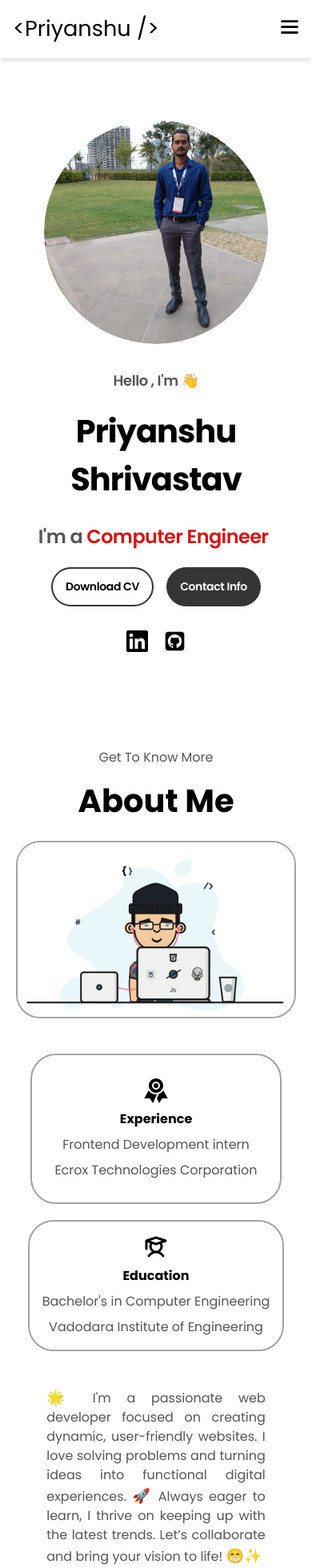
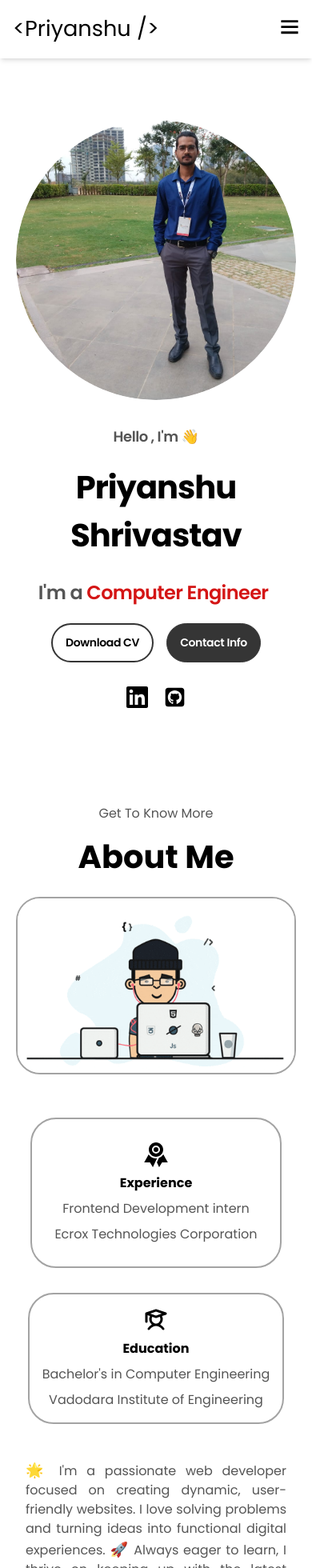
Before and after one commit to Priyanshu-Shrivastav/portfolio, a React (Vite) app: page / in a window 390 px wide. Shown: the top 1960 px of the page at 80% size. Built offline with nearby package versions, Linux system fonts and the light colour scheme.

Commit message:
second responsive changes

```diff
--- a/src/components/About.jsx
+++ b/src/components/About.jsx
@@ -11,7 +11,7 @@ function About() {
           <div className="text-[40px] md:text-[45px] font-bold">About Me</div>
         </div>
         <div className="flex flex-wrap p-5 columns-2 xl:flex xl:flex-nowrap gap-3">
-          <div className="mx-auto xl:basis-[40%]">
+          <div className="mb-[10px] mx-auto xl:basis-[40%]">
             <div className="md:w-[400px] md:h-[400px] rounded-[30px] overflow-hidden border-[2px] border-[#A3A3A3]">
                 <img
                 className="w-full h-full object-contain"
@@ -23,7 +23,7 @@ function About() {
           </div>
           <div className=" xl:basis-[60%]">
             <div className="columns-2 grid grid-col-1 md:flex md:flex-wrap xl:grid xl:grid-cols-2 my-8 gap-[20px] sm:gap-[35px]">
-              <div className="flex flex-col items-center sm:text-center flex-1 p-7 border-[2px] border-[#A3A3A3] rounded-[2rem] gap-2 mx-auto">
+              <div className="flex flex-col items-center sm:text-center flex-1 p-7 border-[2px] border-[#A3A3A3] rounded-[2rem] gap-2 mx-auto mb-[11px] sm:mb-0">
                 <IoRibbonSharp fontSize={32} />
                 <div className="font-bold">Experience</div>
                 <div className="text-[#555555]">Frontend Development intern</div>
@@ -37,7 +37,7 @@ function About() {
               </div>
             </div>
 
-            <div className="p-[12px] text-justify text-[#555555] w-[85%] mx-auto">
+            <div className="p-[12px] text-justify text-[#555555] sm:w-[85%]  mx-auto">
             <span className="text-[18px]">🌟</span> I'm a passionate web developer focused on creating dynamic, user-friendly websites. I love solving problems and turning ideas into functional digital experiences. <span className="text-[18px]">🚀</span> Always eager to learn, I thrive on keeping up with the latest trends. Let’s collaborate and bring your vision to life! <span className="text-[18px]">😁</span><span className="text-[18px]">✨</span>
             </div>
           </div>
--- a/src/components/ExCard.jsx
+++ b/src/components/ExCard.jsx
@@ -8,9 +8,9 @@ export function ExCard1() {
   return (
     <div className="p-7 border-[2px] border-[#A3A3A3] rounded-[2rem] xl:basis-[50%] xl:p-10 w-full sm:w-[400px] mx-auto">
 
-        <div className="text-[#555555] text-center mb-10 font-semibold text-[1.75rem]">Skills</div>
+        <div className="text-[#555555] text-center mb-4 sm:mb-10 font-semibold text-[1.75rem]">Skills</div>
 
-        <div className="grid md:grid-cols-2 gap-[32px]">
+        <div className="grid md:grid-cols-2 gap-[20px] sm:gap-[32px]">
 
             {
                 techObject1.map((data , i)=>{
@@ -27,9 +27,9 @@ export function ExCard2() {
   return (
     <div className="p-7 border-[2px] border-[#A3A3A3] rounded-[2rem] xl:basis-[50%] xl:p-10 w-full sm:w-[400px] mx-auto">
 
-        <div className="text-[#555555] text-center mb-10 font-semibold text-[1.75rem]">Skills</div>
+        <div className="text-[#555555] text-center mb-4 sm:mb-10 font-semibold text-[1.75rem]">Skills</div>
 
-        <div className="grid md:grid-cols-2 gap-[32px] text-start">
+        <div className="grid md:grid-cols-2 gap-[20px] sm:gap-[32px] text-start">
 
             {
                 techObject2.map((data , i)=>{
--- a/src/components/Experience.jsx
+++ b/src/components/Experience.jsx
@@ -7,7 +7,7 @@ function Experience() {
       <div className="container max-w-[1200px] mx-auto p-[20px] md:mb-[10px]">
         <div className="text-center mb-4 md:mb-12">
           <div className="mb-3 text-[#555555]">Explore My</div>
-          <div className="text-[40px] md:text-[45px] font-bold">Experience</div>
+          <div className="text-[35px] sm:text-[45px] font-bold">Experience</div>
         </div>
         <div className="flex flex-col px-5 xl:p-5 xl:flex xl:flex-row gap-7">
 
--- a/src/components/Hero.jsx
+++ b/src/components/Hero.jsx
@@ -15,7 +15,7 @@ function Hero() {
   return (
     <div className=" flex items-center justify-center w-full h-full m-auto">
       <div className="flex flex-wrap p-5 mt-[130px] md:flex md:mt-[190px] md:mb-[50px] gap-[2rem] md:gap-[5.75rem]">
-        <div className=" col-1 w-[80%] sm:w-[400px] rounded-full overflow-hidden mx-auto">
+        <div className=" col-1 sm:w-[400px] rounded-full overflow-hidden mx-auto">
           <img
             className="w-full h-full object-contain"
             src={formal3}
--- a/src/components/Projects.jsx
+++ b/src/components/Projects.jsx
@@ -12,7 +12,7 @@ function Project() {
           <div className="mb-3 text-[#555555]">Browse My Recent</div>
           <div className="text-[40px] md:text-[45px] font-bold">Projects</div>
         </div>
-        <div className="flex flex-wrap p-[10px] xl:flex xl:flex-nowrap gap-9">
+        <div className="flex flex-wrap p-[10px] xl:flex xl:flex-nowrap gap-10 sm:gap-9">
 
           <ProjectCard link="https://github.com/Priyanshu-Shrivastav/swiggy-clone" img={food1} title="BiteBuddy"/>
           <ProjectCard link="https://github.com/Priyanshu-Shrivastav/Netflix-Clone" img={netflims} title="Netflims"/>
--- a/src/components/SmallExCard.jsx
+++ b/src/components/SmallExCard.jsx
@@ -1,4 +1,4 @@
-import { BsPatchCheckFill } from "react-icons/bs";
+import { FcApproval } from "react-icons/fc";
 
 
 
@@ -6,8 +6,8 @@ import { BsPatchCheckFill } from "react-icons/bs";
 function SmallExCard({tech , level}) {
   return (
     <div className="items flex md:flex gap-3 justify-center align-center relative">
-      <div className="absolute left-[20px] md:left-[-8px] top-[5px]">
-        <BsPatchCheckFill fontSize={25} />
+      <div className="absolute left-[20px] sm:left-[70px] md:max-xl:left-[-13px] xl:left-[20px]  top-[5px]">
+        <FcApproval fontSize={25} />
       </div>
 
       <div className="">
```
